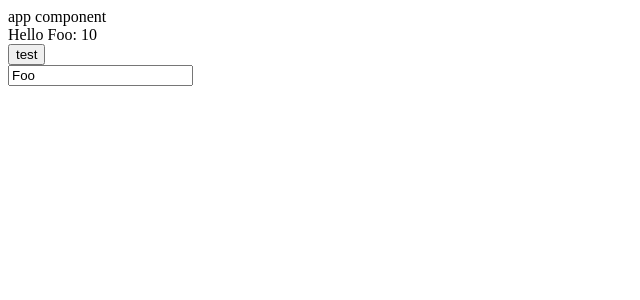
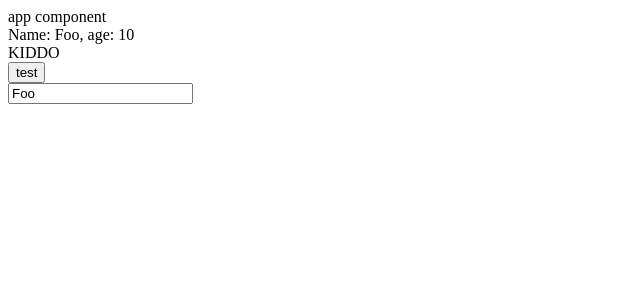
Before and after one commit to huynhhoangvy/angular100-doc, an Angular app: page / in a window 1280 px wide. Shown: the top 300 px of the page, without its empty margins (0-640 px from the left). Built offline with nearby package versions, Linux system fonts and the light colour scheme.

Commit message:
day 4: structure directive ngIf, ng-templatest

```diff
--- a/src/app/hello/hello.component.html
+++ b/src/app/hello/hello.component.html
@@ -1,7 +1,13 @@
+<div>Name: {{ user.name }}, age: {{ user.age }}</div>
+<div *ngIf="user.age >= 13; else noKid">
+	Not a teenager
+</div>
+<ng-template #noKid>
+    <div>
+        KIDDO
+    </div>
+</ng-template>
 <div>
-    <span>Hello {{ user.name }}: {{ user.age }}</span>
-</div>
-<div>
-    <button (click)="handleClick()">test</button>
+	<button (click)="handleClick()">test</button>
 </div>
 <input type="text" [value]="user.name" />
```
Also changed, not shown: 2 other files (tests, documents, lock files or other folders).
